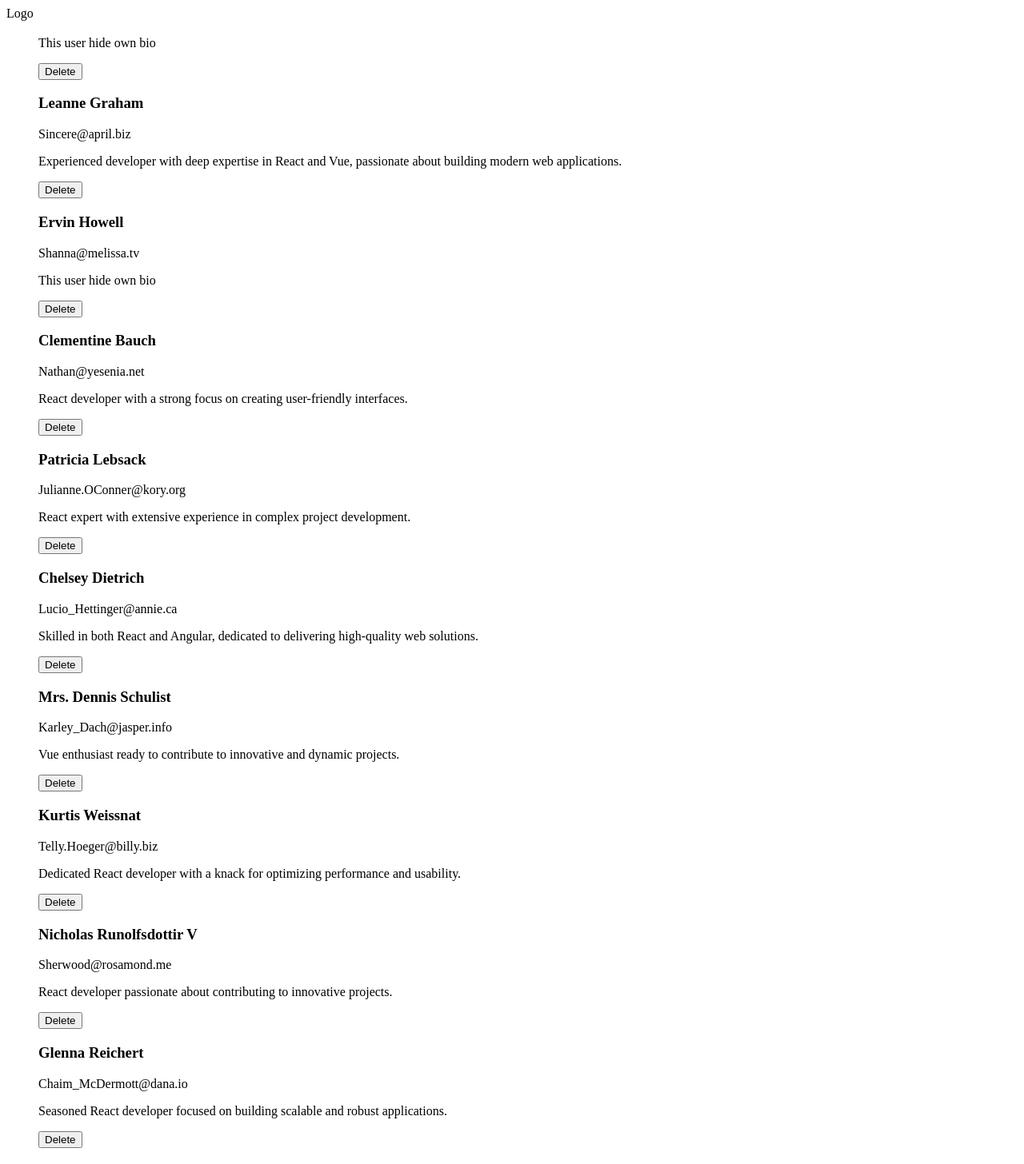
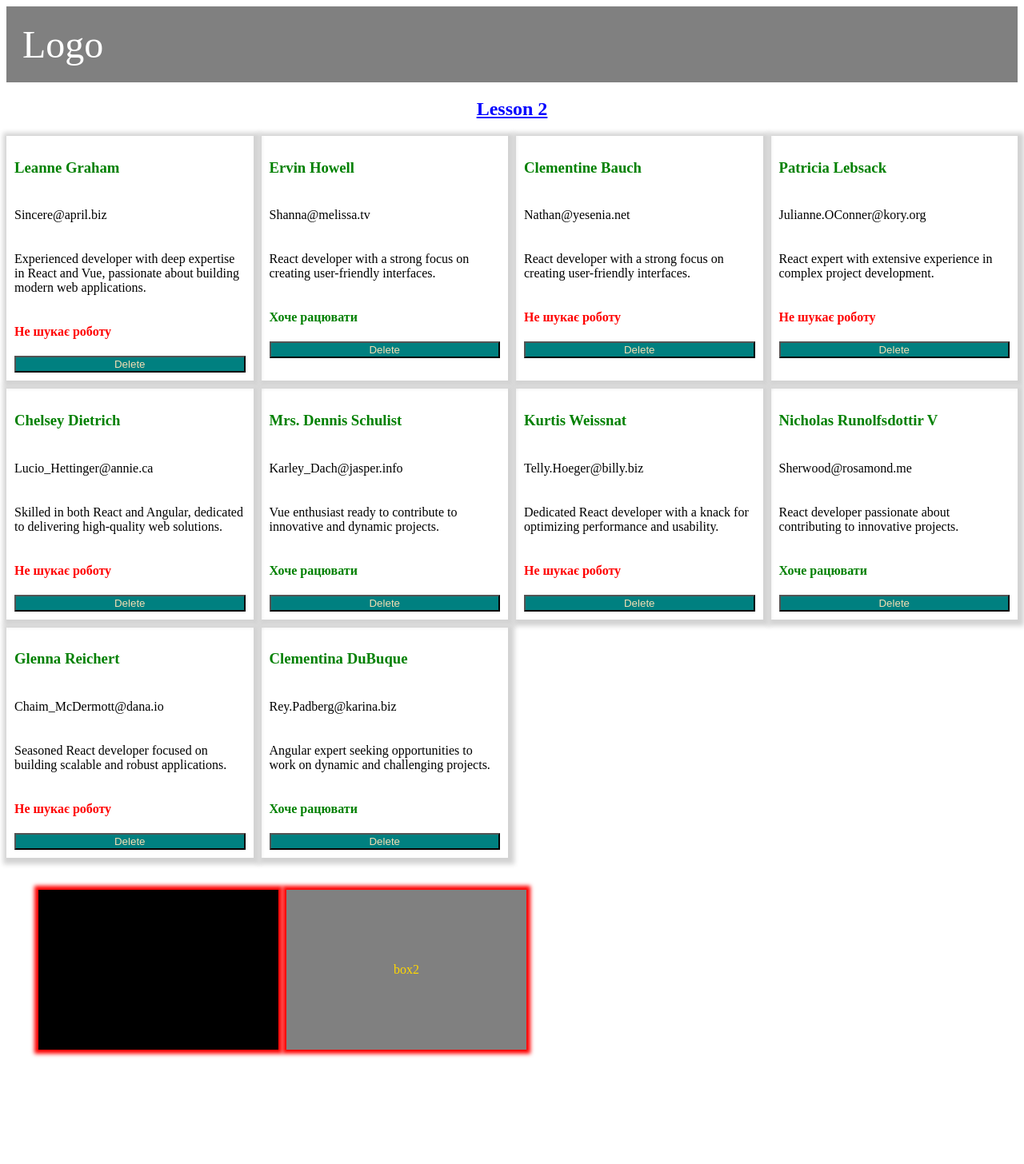
Before and after one commit to AndreyS86/Fs110-test, a React (Vite) app: page / in a window 1280 px wide. Shown: the top 1456 px of the page at 80% size. After the commit the page ends 1361 px from the top, so only its background shows below. Built offline with nearby package versions, Linux system fonts and the light colour scheme.

Commit message:
module.css

```diff
--- a/package.json
+++ b/package.json
@@ -10,6 +10,7 @@
     "preview": "vite preview"
   },
   "dependencies": {
+    "clsx": "^2.1.1",
     "react": "^18.3.1",
     "react-dom": "^18.3.1"
   },
--- a/src/App.jsx
+++ b/src/App.jsx
@@ -1,32 +1,21 @@
-import Footer from './components/Footer/Footer';
-import Header from './components/Header/Header';
-import Message from './components/Message/Message';
-import User from './components/User/User';
-import WelcomeSection from './components/WelcomeSection/WelcomeSection';
-import usersData from './assets/users.json';
+import Header from "./components/Header/Header";
+import User from "./components/User/User";
+import usersData from "./assets/users.json";
+import styles from "./App.module.css";
 const App = () => {
-  // const isOnline = false;
-  // const isLoggedIn = true;
-  // const message = 'Hello react';
   return (
     <>
       <Header />
-      {/* <h3>Tag</h3>
-      {isOnline && <h2>Hello</h2>}
-      {isLoggedIn && <h2>Welcome</h2>}
-      <p>adsfadsf {message} sdasfssfasdf</p> */}
-      {/* <Message message='Привіт!' />
-      <Message author='Olena' message='Як справи?' isOnline={false} />
-      <Message author='Petro' message='Файно!' /> */}
-      <ul>
-        {/* {[1, 2, 3, 4].map(value => (
-          <li>{value}</li>
-        ))} */}
-        <User />
-        {usersData.map(user => (
+      <h2 className="title">Lesson 2</h2>
+      <ul className="wrapper">
+        {usersData.map((user) => (
           <User key={user.id} {...user} />
         ))}
       </ul>
+      <div className={styles.wrapper}>
+        <div className={styles.box}>box1</div>
+        <div className={styles.box2}>box2</div>
+      </div>
     </>
   );
 };
--- /dev/null
+++ b/src/App.module.css
@@ -0,0 +1,21 @@
+.wrapper {
+  padding: 40px;
+  display: flex;
+  gap: 10px;
+}
+
+.box {
+  width: 300px;
+  height: 200px;
+  background-color: black;
+  box-shadow: 0 0 5px 5px red;
+}
+
+.box2 {
+  composes: box;
+  color: gold;
+  background-color: grey;
+  display: flex;
+  justify-content: center;
+  align-items: center;
+}
--- a/src/assets/users.json
+++ b/src/assets/users.json
@@ -11,7 +11,7 @@
     "id": 2,
     "name": "Ervin Howell",
     "email": "Shanna@melissa.tv",
-
+    "bio": "React developer with a strong focus on creating user-friendly interfaces.",
     "skills": ["angular"],
     "isOpenToWork": true
   },
--- a/src/components/Header/Header.jsx
+++ b/src/components/Header/Header.jsx
@@ -1,7 +1,9 @@
+import styles from "./Header.module.css";
+
 const Header = () => {
   return (
-    <header>
-      <div>Logo</div>
+    <header className="header">
+      <div className={styles.title}>Logo</div>
     </header>
   );
 };
--- /dev/null
+++ b/src/components/Header/Header.module.css
@@ -0,0 +1,3 @@
+.title {
+  font-size: var(--font-xxl);
+}
--- a/src/components/User/User.jsx
+++ b/src/components/User/User.jsx
@@ -1,9 +1,33 @@
-const User = ({ name, email, bio = 'This user hide own bio' }) => {
+import clsx from "clsx";
+import styles from "./User.module.css";
+console.log(styles);
+
+const User = ({
+  name,
+  email,
+  isOpenToWork,
+  bio = "This user hide own bio",
+}) => {
   return (
-    <div>
-      <h3>{name}</h3>
+    <div className={styles.card}>
+      <h3 className={styles.title}>{name}</h3>
       <p>{email}</p>
       <p>{bio}</p>
+      {/* <p
+        className={`${styles.status} ${
+          isOpenToWork ? styles.green : styles.red
+        }`}
+      >
+        {isOpenToWork ? "Хоче рацювати" : "Не шукає роботу"}
+      </p> */}
+      <p
+        className={clsx(
+          styles.status,
+          isOpenToWork ? styles.green : styles.red
+        )}
+      >
+        {isOpenToWork ? "Хоче рацювати" : "Не шукає роботу"}
+      </p>
       <button>Delete</button>
     </div>
   );
--- /dev/null
+++ b/src/components/User/User.module.css
@@ -0,0 +1,42 @@
+.title {
+  color: green;
+}
+
+:root {
+  --font-xxl: 3rem;
+}
+
+.card {
+  box-shadow: 2px 2px 6px 6px lightgray;
+  padding: 10px;
+  display: flex;
+  flex-direction: column;
+  gap: 5px;
+
+  @media (max-width: 768px) {
+    background-color: yellow;
+    font-size: 0.8rem;
+  }
+
+  & button {
+    background-color: teal;
+    color: wheat;
+    &:hover {
+      background-color: white;
+      color: var(--orange);
+      cursor: pointer;
+    }
+  }
+}
+
+.status {
+  font-weight: bold;
+}
+
+.red {
+  color: red;
+}
+
+.green {
+  color: green;
+}
--- /dev/null
+++ b/src/index.css
@@ -0,0 +1,26 @@
+:root {
+  --blue: gray;
+  --orange: orange;
+}
+
+.header {
+  background-color: var(--blue);
+  color: white;
+  font-size: 1.5rem;
+  padding: 20px;
+}
+
+.title {
+  text-align: center;
+  text-decoration: underline;
+  color: blue;
+}
+
+.wrapper {
+  width: 100%;
+  display: grid;
+  grid-template-columns: repeat(auto-fit, minmax(250px, 1fr));
+  gap: 10px;
+  padding: 0;
+  margin: 0;
+}
```
Also changed, not shown: src/main.jsx (+5 -5 lines), 1 other file (tests, documents, lock files or other folders).
